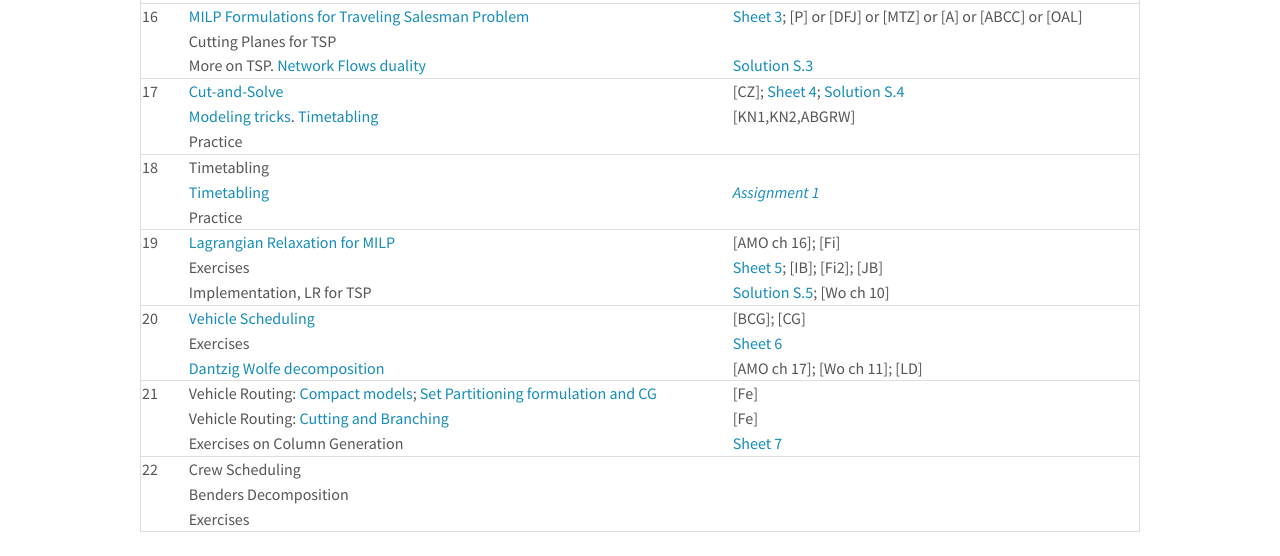
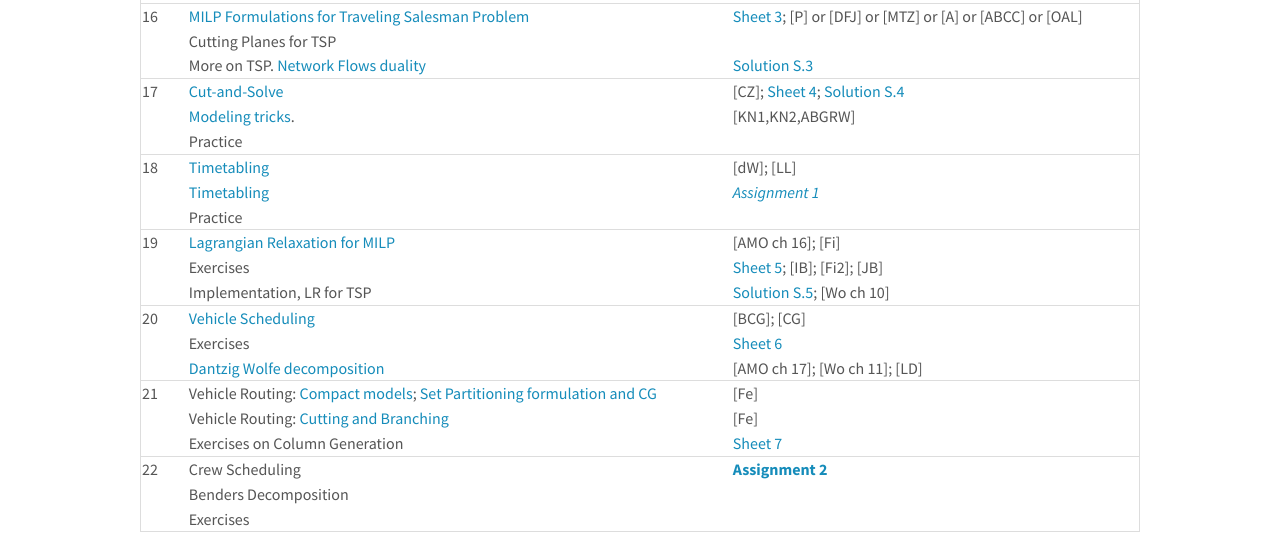
Before and after one commit to DM872/dm872.github.io, a Jekyll site: the page built from index.md, in a window 1280 px wide. Shown: the part 647-1203 px from the top of the page. Built offline with Jekyll 4.4.1, drawn with Linux system fonts in a browser that asks for light colours; nearby versions of some CDN libraries.

Commit message:
publish assignment 2

```diff
--- a/index.md
+++ b/index.md
@@ -42,40 +42,40 @@ Other material for this course is available at the associated
 [Git repository](https://github.com/DM872/Material)
 
 
-| Week	 | Topics and Slides                                                                | 	Material                                                                                         |
-|--------------+----------------------------------------------------------------------------------+----------------------------------------------------------------------------------------------------------|
-|           14 | [Introduction][51]. Pyomo (slides).                                              | [Intro to Python][10];  [Pyomo](http://www.pyomo.org/documentation); [Sheet 1][11]                       |
-|              | Pyomo (examples).  Model Fitting (linear and non linear models).                 | [Sheet 2][12]; [Solution S.2][32]                                                                        |
-|              | Installations. [Preprocessing][52].                                              | [ABGRW]                                                                                                  |
-|--------------+----------------------------------------------------------------------------------+----------------------------------------------------------------------------------------------------------|
-|           16 | [MILP Formulations for Traveling Salesman Problem][53]                           | [Sheet 3][13]; [P] or [DFJ] or [MTZ] or [A] or [ABCC] or [OAL]                                           |
-|              | Cutting Planes for TSP                                                           |                                                                                                          |
-|              | More on TSP. [Network Flows duality][54]                                         | [Solution S.3][33]                                                                                       |
-|--------------+----------------------------------------------------------------------------------+----------------------------------------------------------------------------------------------------------|
-|           17 | [Cut-and-Solve][55]                                                              | [CZ]; [Sheet 4][14]; [Solution S.4][34]                                                                  |
-|              | [Modeling tricks][56]. [Timetabling][57]                                         | [KN1,KN2,ABGRW]                                                                                          |
-|              | Practice                                                                         |                                                                                                          |
-|--------------+----------------------------------------------------------------------------------+----------------------------------------------------------------------------------------------------------|
-|           18 | Timetabling                                                                      |                                                                                                          |
-|              | [Timetabling][58]                                                                | [*Assignment 1*][15]                                                                                     |
-|              | Practice                                                                         |                                                                                                          |
-|--------------+----------------------------------------------------------------------------------+----------------------------------------------------------------------------------------------------------|
-|           19 | [Lagrangian Relaxation for MILP][59]                                             | [AMO ch 16];  [Fi]                                                                                       |
-|              | Exercises                                                                        | [Sheet 5]({{ site.url }}{% post_url 2020-05-04-lagrangian %}); [IB]; [Fi2]; [JB]                         |
-|              | Implementation, LR for TSP                                                       | [Solution S.5][35]; [Wo ch 10]                                                                           |
-|--------------+----------------------------------------------------------------------------------+----------------------------------------------------------------------------------------------------------|
-|           20 | [Vehicle Scheduling][60]                                                         | [BCG]; [CG]                                                                                              |
-|              | Exercises                                                                        | [Sheet 6]({{ site.url }}{% post_url 2019-05-15-sheet6 %})                                                |
-|              | [Dantzig Wolfe decomposition][61]                                                | [AMO ch 17]; [Wo ch 11]; [LD]                                                                            |
-|--------------+----------------------------------------------------------------------------------+----------------------------------------------------------------------------------------------------------|
-|           21 | Vehicle Routing: [Compact models][62]; [Set Partitioning formulation and CG][63] | [Fe]                                                                                                     |
-|              | Vehicle Routing: [Cutting and Branching][64]                                     | [Fe]                                                                                                     |
-|              | Exercises on Column Generation                                                   | [Sheet 7]({{ site.url }}{% post_url 2020-05-18-sheet7 %}) <!-- [Solutions 1][19]; [Solutions 2][20] -->  |
-|--------------+----------------------------------------------------------------------------------+----------------------------------------------------------------------------------------------------------|
-|           22 | Crew Scheduling                                                                  | <!-- [Assignment 2][16] --> <!-- [Slides][15]; [RCSP][16]; [SGSK]; [GM] -->                              |
-|              | Benders Decomposition                                                            | <!-- [DJ, sec 3.5]; [Video][17] -->                                                                      |
-|              | Exercises                                                                        | <!-- [Sheet 7]({{ site.url }}{% post_url 2019-05-21-sheet7 %}) -->                                       |
-|--------------+----------------------------------------------------------------------------------+----------------------------------------------------------------------------------------------------------|
+| Week	 | Topics and Slides                                                                | 	Material                                                                                        |
+|--------------+----------------------------------------------------------------------------------+---------------------------------------------------------------------------------------------------------|
+|           14 | [Introduction][51]. Pyomo (slides).                                              | [Intro to Python][10];  [Pyomo](http://www.pyomo.org/documentation); [Sheet 1][11]                      |
+|              | Pyomo (examples).  Model Fitting (linear and non linear models).                 | [Sheet 2][12]; [Solution S.2][32]                                                                       |
+|              | Installations. [Preprocessing][52].                                              | [ABGRW]                                                                                                 |
+|--------------+----------------------------------------------------------------------------------+---------------------------------------------------------------------------------------------------------|
+|           16 | [MILP Formulations for Traveling Salesman Problem][53]                           | [Sheet 3][13]; [P] or [DFJ] or [MTZ] or [A] or [ABCC] or [OAL]                                          |
+|              | Cutting Planes for TSP                                                           |                                                                                                         |
+|              | More on TSP. [Network Flows duality][54]                                         | [Solution S.3][33]                                                                                      |
+|--------------+----------------------------------------------------------------------------------+---------------------------------------------------------------------------------------------------------|
+|           17 | [Cut-and-Solve][55]                                                              | [CZ]; [Sheet 4][14]; [Solution S.4][34]                                                                 |
+|              | [Modeling tricks][56].                                                           | [KN1,KN2,ABGRW]                                                                                         |
+|              | Practice                                                                         |                                                                                                         |
+|--------------+----------------------------------------------------------------------------------+---------------------------------------------------------------------------------------------------------|
+|           18 | [Timetabling][57]                                                                | [dW]; [LL]                                                                                              |
+|              | [Timetabling][58]                                                                | [*Assignment 1*][15]                                                                                    |
+|              | Practice                                                                         |                                                                                                         |
+|--------------+----------------------------------------------------------------------------------+---------------------------------------------------------------------------------------------------------|
+|           19 | [Lagrangian Relaxation for MILP][59]                                             | [AMO ch 16];  [Fi]                                                                                      |
+|              | Exercises                                                                        | [Sheet 5]({{ site.url }}{% post_url 2020-05-04-lagrangian %}); [IB]; [Fi2]; [JB]                        |
+|              | Implementation, LR for TSP                                                       | [Solution S.5][35]; [Wo ch 10]                                                                          |
+|--------------+----------------------------------------------------------------------------------+---------------------------------------------------------------------------------------------------------|
+|           20 | [Vehicle Scheduling][60]                                                         | [BCG]; [CG]                                                                                             |
+|              | Exercises                                                                        | [Sheet 6]({{ site.url }}{% post_url 2019-05-15-sheet6 %})                                               |
+|              | [Dantzig Wolfe decomposition][61]                                                | [AMO ch 17]; [Wo ch 11]; [LD]                                                                           |
+|--------------+----------------------------------------------------------------------------------+---------------------------------------------------------------------------------------------------------|
+|           21 | Vehicle Routing: [Compact models][62]; [Set Partitioning formulation and CG][63] | [Fe]                                                                                                    |
+|              | Vehicle Routing: [Cutting and Branching][64]                                     | [Fe]                                                                                                    |
+|              | Exercises on Column Generation                                                   | [Sheet 7]({{ site.url }}{% post_url 2020-05-18-sheet7 %}) <!-- [Solutions 1][19]; [Solutions 2][20] --> |
+|--------------+----------------------------------------------------------------------------------+---------------------------------------------------------------------------------------------------------|
+|           22 | Crew Scheduling                                                                  | [**Assignment 2**][16]  <!-- [Slides][15]; [RCSP][16]; [SGSK]; [GM] -->                             |
+|              | Benders Decomposition                                                            | <!-- [DJ, sec 3.5]; [Video][17] -->                                                                     |
+|              | Exercises                                                                        | <!-- [Sheet 7]({{ site.url }}{% post_url 2019-05-21-sheet7 %}) -->                                      |
+|--------------+----------------------------------------------------------------------------------+---------------------------------------------------------------------------------------------------------|
 
 
 <!--
```
Also changed, not shown: _posts/2020-04-28-timetabling.md (+4 -2 lines).
